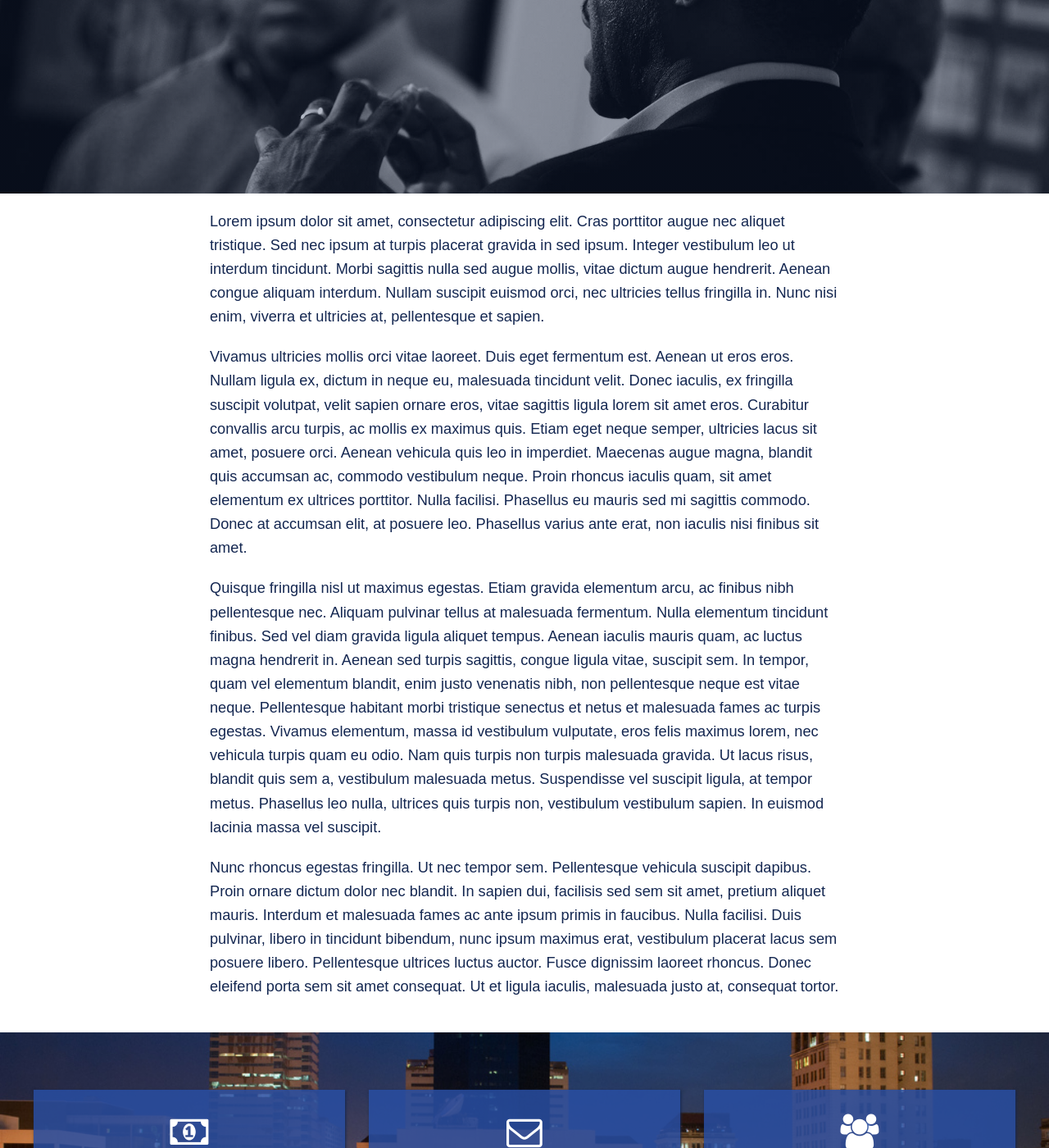
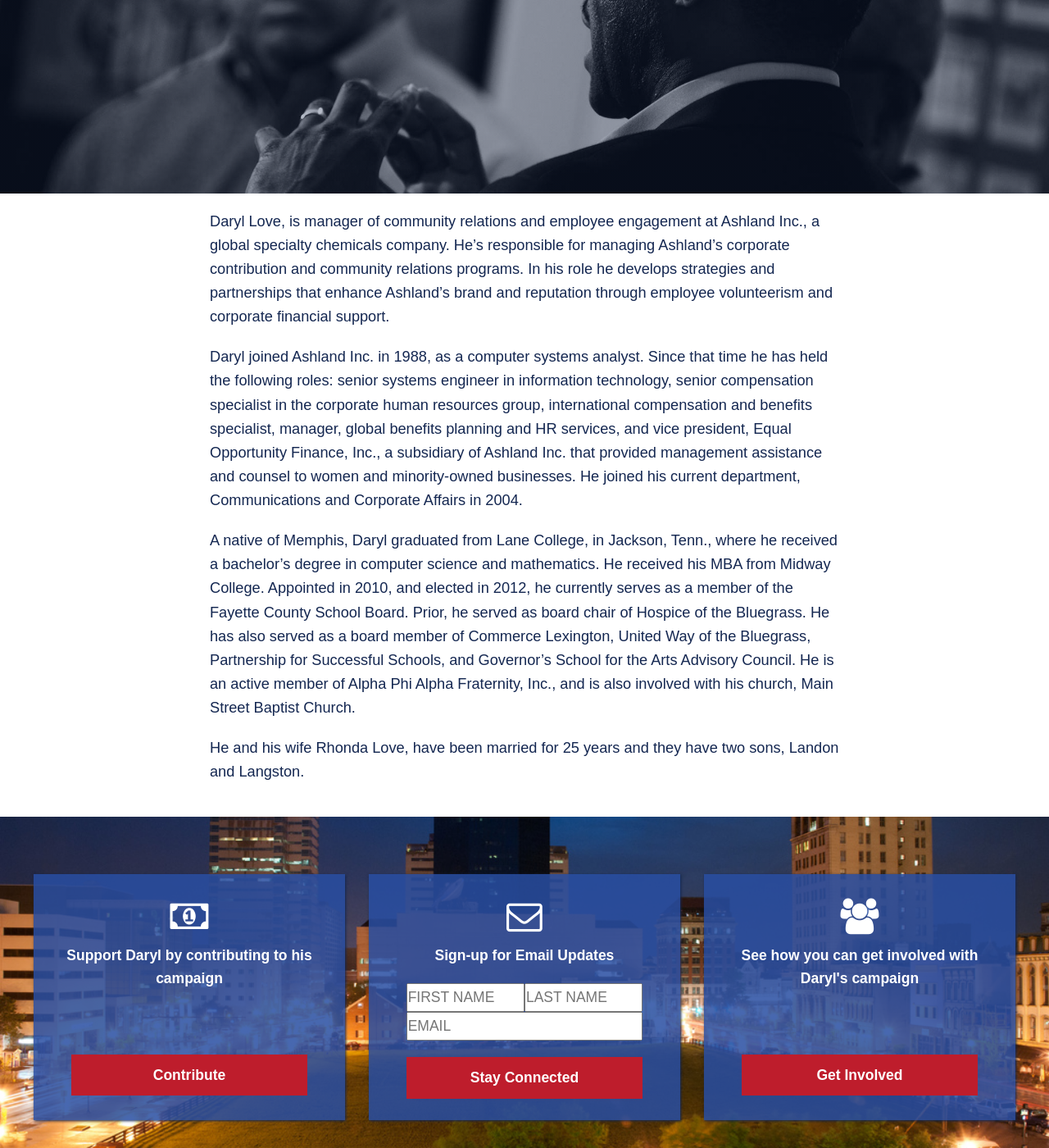
Before and after one commit to loveforfcps/loveforfcps.github.io, a Jekyll site: the page built from aboutdaryl.html, in a window 1280 px wide and 1400 px high, scrolled down 351 px. Shown: the whole window at 82% size. Built offline with Jekyll 4.4.1, drawn with Linux system fonts in a browser that asks for light colours; nearby versions of some CDN libraries.

Commit message:
Added about bio and intro letter

```diff
--- a/aboutdaryl.html
+++ b/aboutdaryl.html
@@ -8,9 +8,9 @@ title: About Daryl - Daryl Love for School Board
 </div>
 <!-- {% include socialmedia.html %} -->
 <div id="bio-text">
-  <p>Lorem ipsum dolor sit amet, consectetur adipiscing elit. Cras porttitor augue nec aliquet tristique. Sed nec ipsum at turpis placerat gravida in sed ipsum. Integer vestibulum leo ut interdum tincidunt. Morbi sagittis nulla sed augue mollis, vitae dictum augue hendrerit. Aenean congue aliquam interdum. Nullam suscipit euismod orci, nec ultricies tellus fringilla in. Nunc nisi enim, viverra et ultricies at, pellentesque et sapien.</p>
-  <p>Vivamus ultricies mollis orci vitae laoreet. Duis eget fermentum est. Aenean ut eros eros. Nullam ligula ex, dictum in neque eu, malesuada tincidunt velit. Donec iaculis, ex fringilla suscipit volutpat, velit sapien ornare eros, vitae sagittis ligula lorem sit amet eros. Curabitur convallis arcu turpis, ac mollis ex maximus quis. Etiam eget neque semper, ultricies lacus sit amet, posuere orci. Aenean vehicula quis leo in imperdiet. Maecenas augue magna, blandit quis accumsan ac, commodo vestibulum neque. Proin rhoncus iaculis quam, sit amet elementum ex ultrices porttitor. Nulla facilisi. Phasellus eu mauris sed mi sagittis commodo. Donec at accumsan elit, at posuere leo. Phasellus varius ante erat, non iaculis nisi finibus sit amet.</p>
-  <p>Quisque fringilla nisl ut maximus egestas. Etiam gravida elementum arcu, ac finibus nibh pellentesque nec. Aliquam pulvinar tellus at malesuada fermentum. Nulla elementum tincidunt finibus. Sed vel diam gravida ligula aliquet tempus. Aenean iaculis mauris quam, ac luctus magna hendrerit in. Aenean sed turpis sagittis, congue ligula vitae, suscipit sem. In tempor, quam vel elementum blandit, enim justo venenatis nibh, non pellentesque neque est vitae neque. Pellentesque habitant morbi tristique senectus et netus et malesuada fames ac turpis egestas. Vivamus elementum, massa id vestibulum vulputate, eros felis maximus lorem, nec vehicula turpis quam eu odio. Nam quis turpis non turpis malesuada gravida. Ut lacus risus, blandit quis sem a, vestibulum malesuada metus. Suspendisse vel suscipit ligula, at tempor metus. Phasellus leo nulla, ultrices quis turpis non, vestibulum vestibulum sapien. In euismod lacinia massa vel suscipit.</p>
-  <p>Nunc rhoncus egestas fringilla. Ut nec tempor sem. Pellentesque vehicula suscipit dapibus. Proin ornare dictum dolor nec blandit. In sapien dui, facilisis sed sem sit amet, pretium aliquet mauris. Interdum et malesuada fames ac ante ipsum primis in faucibus. Nulla facilisi. Duis pulvinar, libero in tincidunt bibendum, nunc ipsum maximus erat, vestibulum placerat lacus sem posuere libero. Pellentesque ultrices luctus auctor. Fusce dignissim laoreet rhoncus. Donec eleifend porta sem sit amet consequat. Ut et ligula iaculis, malesuada justo at, consequat tortor.</p>
+  <p>Daryl Love, is manager of community relations and employee engagement at Ashland Inc., a global specialty chemicals company. He’s responsible for managing Ashland’s corporate contribution and community relations programs. In his role he develops strategies and partnerships that enhance Ashland’s brand and reputation through employee volunteerism and corporate financial support. </p>
+  <p>Daryl joined Ashland Inc. in 1988, as a computer systems analyst. Since that time he has held the following roles: senior systems engineer in information technology, senior compensation specialist in the corporate human resources group, international compensation and benefits specialist, manager, global benefits planning and HR services, and vice president, Equal Opportunity Finance, Inc., a subsidiary of Ashland Inc. that provided management assistance and counsel to women and minority-owned businesses. He joined his current department, Communications and Corporate Affairs in 2004.</p>
+  <p>A native of Memphis, Daryl graduated from Lane College, in Jackson, Tenn., where he received a bachelor’s degree in computer science and mathematics. He received his MBA from Midway College. Appointed in 2010, and elected in 2012, he currently serves as a member of the Fayette County School Board. Prior, he served as board chair of Hospice of the Bluegrass. He has also served as a board member of Commerce Lexington, United Way of the Bluegrass, Partnership for Successful Schools, and Governor’s School for the Arts Advisory Council. He is an active member of Alpha Phi Alpha Fraternity, Inc., and is also involved with his church, Main Street Baptist Church.</p>
+  <p>He and his wife Rhonda Love, have been married for 25 years and they have two sons, Landon and Langston.</p>
 </div>
 {% include cta.html %}
--- a/index.html
+++ b/index.html
@@ -10,9 +10,9 @@ title: Daryl Love for School Board
 </div>
 <div id="home">
   <div class="home-text">
-    <p>Lorem ipsum dolor sit amet, consectetur adipiscing elit. Nunc interdum sem mi, eget mollis elit iaculis nec. Maecenas sit amet lacus eu enim fermentum ullamcorper non eu neque. In eleifend velit massa, vitae eleifend odio auctor accumsan. Donec ut pharetra ligula. Sed tincidunt ante sed ex convallis, ac vulputate tellus fermentum. Nunc varius orci ac erat condimentum, vel sollicitudin odio tincidunt. Class aptent taciti sociosqu ad litora torquent per conubia nostra, per inceptos himenaeos. Phasellus et pulvinar felis. Nunc nec nibh eu ipsum imperdiet tincidunt.</p>
-    <p>Mauris laoreet nibh nisi, quis sollicitudin eros aliquet eget. Duis dictum lorem sed leo laoreet ultrices. Pellentesque viverra felis mi, facilisis luctus tellus aliquet in. Proin lobortis, sapien non lacinia porttitor, elit risus varius tortor, eu mollis nulla augue ac massa. Integer elementum, purus eget euismod laoreet, risus enim sodales tellus, sed dignissim tellus nunc eget tortor. Curabitur sed nunc et quam viverra consectetur. Vivamus posuere tellus eget finibus euismod. Morbi mollis, ipsum sit amet ullamcorper dictum, lacus ligula scelerisque nisl, sed tincidunt massa ipsum ac ante. Aliquam erat volutpat. Sed a ligula id dui maximus accumsan at nec urna. Nullam interdum molestie dolor ut rutrum.</p>
-    <h2>Daryl Love</h2>
+    <p>Daryl Love has a passion for listening, collaborating and leading and its these unparalleled attributes that make him an invaluable asset to the Fayette County Public Schools.</p>
+    <p>Daryl has served the Fayette County Public Schools as a board member in the 5th district since 2010, though first served on Parent Teacher Associations throughout his sons' schooling, has been a member of School-Based Decision Making Councils, the Governor's School for the Arts advisory council and the Partnership for Successful Schools.</p>
+    <h2>Let's Keep Love on Board</h2>
   </div>
   <div class="home-cta">
     <div class="signupform">
```
Also changed, not shown: 2 other files.
